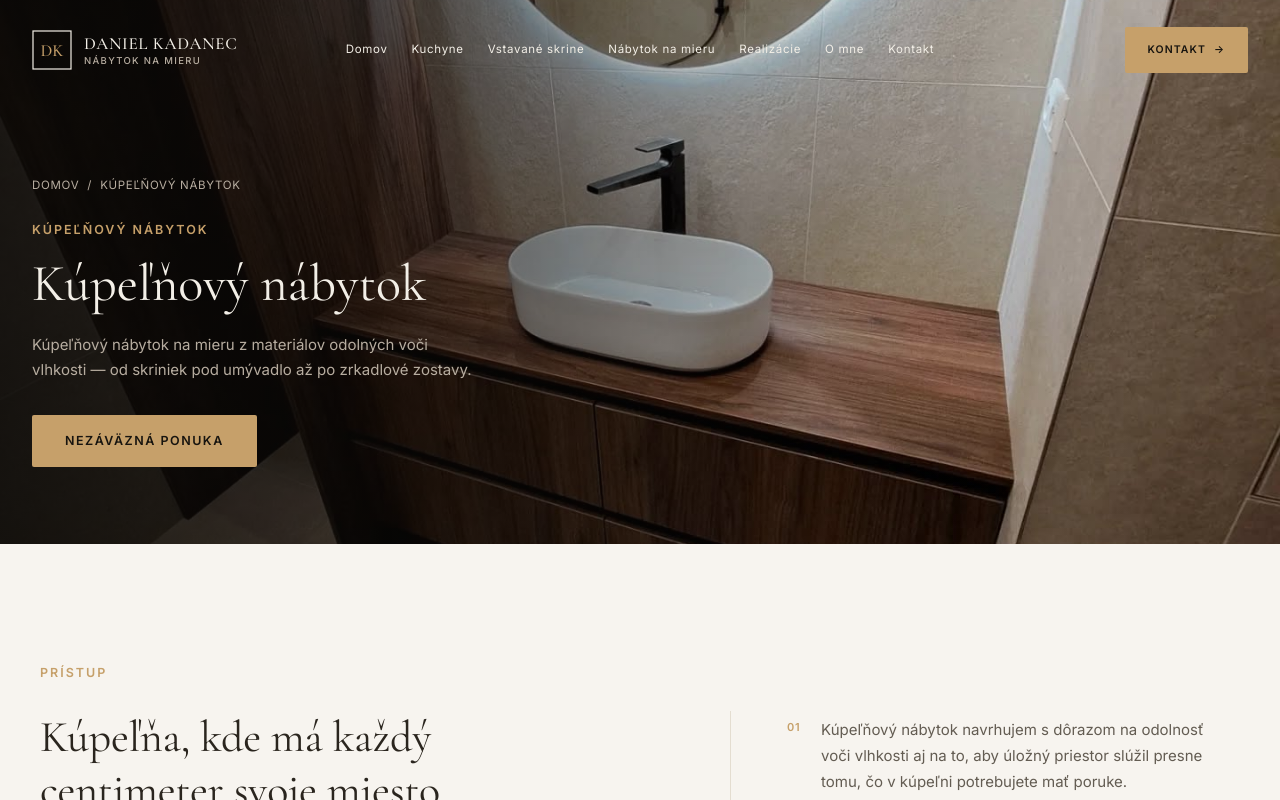
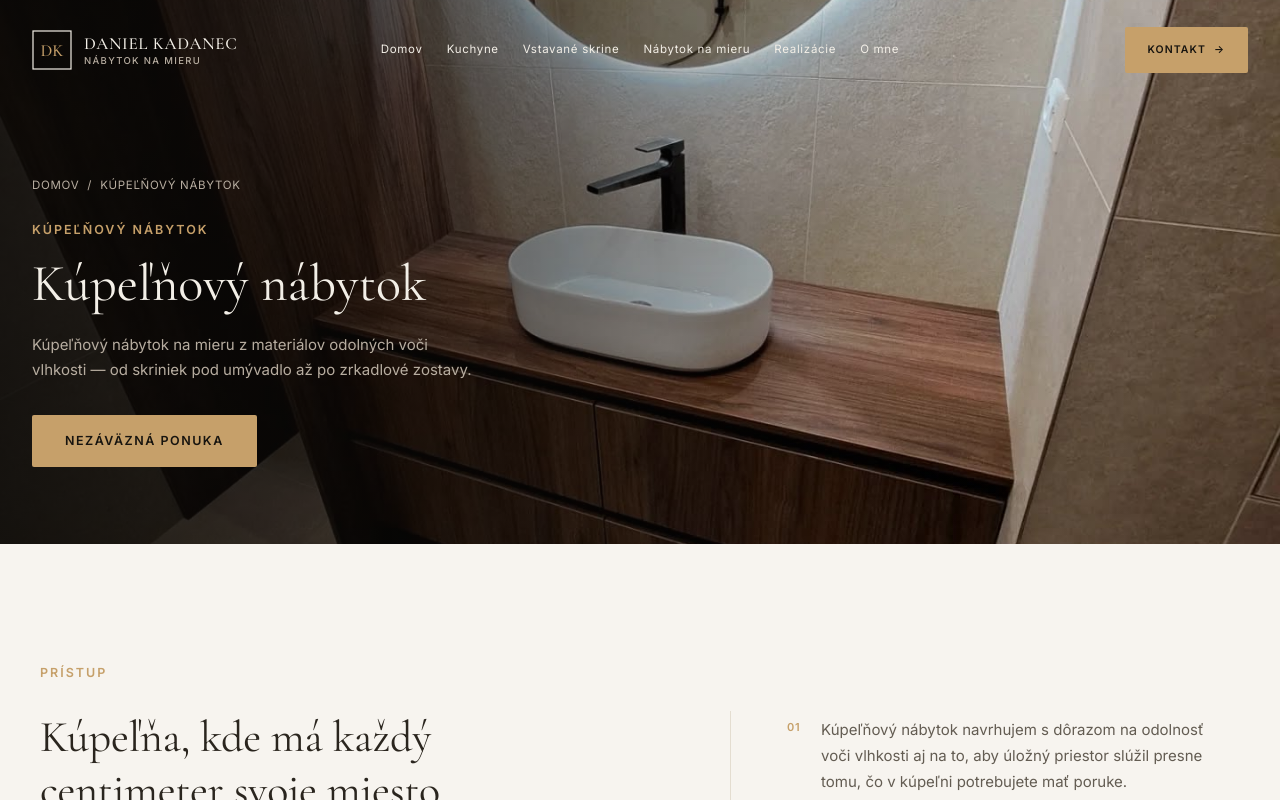
Before and after one commit to CarterIvan/daniel_kadanec, a React (Vite) app: page /kupelnovy-nabytok in a window 1280 px wide. Shown: the top 800 px of the page. Built offline with nearby package versions, Linux system fonts and the light colour scheme.

Commit message:
Update content.js

```diff
--- a/src/data/content.js
+++ b/src/data/content.js
@@ -11,12 +11,12 @@ export { heroImg, kitchenDiningPendant }
 
 export const navLinks = [
   { label: 'Domov', href: '#home' },
-  { label: 'Kuchyne', href: '#services' },
-  { label: 'Vstavané skrine', href: '#services' },
-  { label: 'Nábytok na mieru', href: '#services' },
+  { label: 'Kuchyne', href: 'kuchyne-na-mieru' },
+  { label: 'Vstavané skrine', href: 'vstavane-skrine' },
+  { label: 'Nábytok na mieru', href: 'nabytok-do-interieru' },
   { label: 'Realizácie', href: '#projects' },
   { label: 'O mne', href: '#about' },
-  { label: 'Kontakt', href: '#contact' },
+
 ]
 
 export const features = [
```
